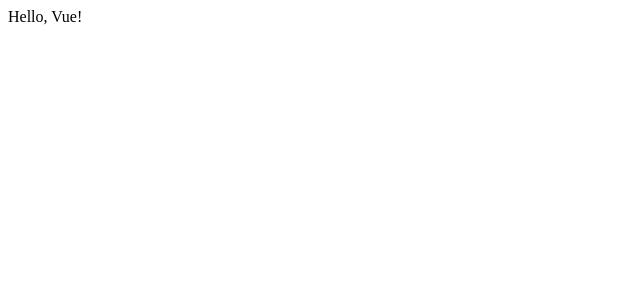
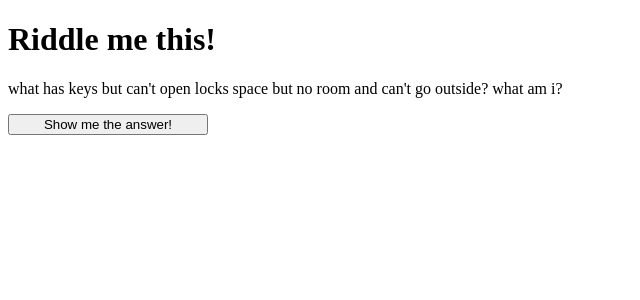
Before and after one commit to TajudeenBusari/vue-3-project, a Vue app: page / in a window 1280 px wide. Shown: the top 300 px of the page, without its empty margins (0-640 px from the left). Built offline with nearby package versions, Linux system fonts and the light colour scheme.

Commit message:
conditional rendering

```diff
--- a/src/App.vue
+++ b/src/App.vue
@@ -1,14 +1,39 @@
 
 <template>
-  <div>
-Hello, Vue!
-  </div>
+  <h1>{{ message }}</h1>
+  <p>
+    what has keys but can't open locks space but no room and
+    can't go outside? what am i?
+  </p>
+  <button style="width: 200px;" @click="showAnswer = !showAnswer">{{ !showAnswer? 'Show me the answer!' : 'Hide the answer!'}}</button>
+  <!-- Add the answer here but I dont to show the answer by default on the UI
+   so, let define a method in the script-->
+   <!-- v-show VS v-if
+     v-show is simpler and the element is always rendered
+     in the DOM tree regardless of initial condition with the
+     css based toggling.
+
+     v-if has higer toggle cost bcos it creates and destroys
+     elememt but it is more efficient.
+   -->
+  <div v-if="showAnswer">A keybaord via v-if.</div>
+
+  <div v-show="showAnswer">A keybaord via v-show.</div>
+
+
+  <!--<div v-if="Math.random()>0.5"> You are lucky!</div>
+  <div v-else> You are not lucky!</div>-->
+
 </template>
 
 <script setup>
+import { ref } from 'vue'
 
+let message = ref('Riddle me this!')
+
+let showAnswer = ref(false)
 </script>
 
-<style lang="scss" scoped>
+<style scoped>
 
 </style>
```
